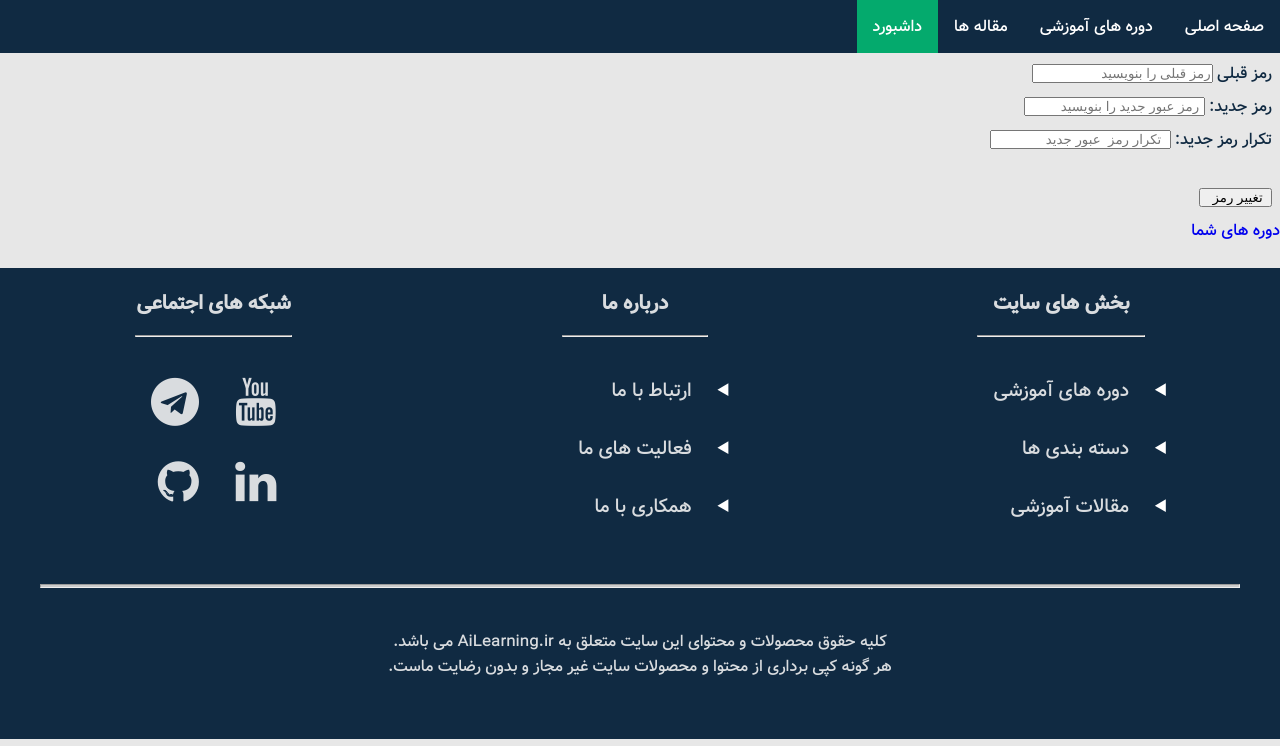
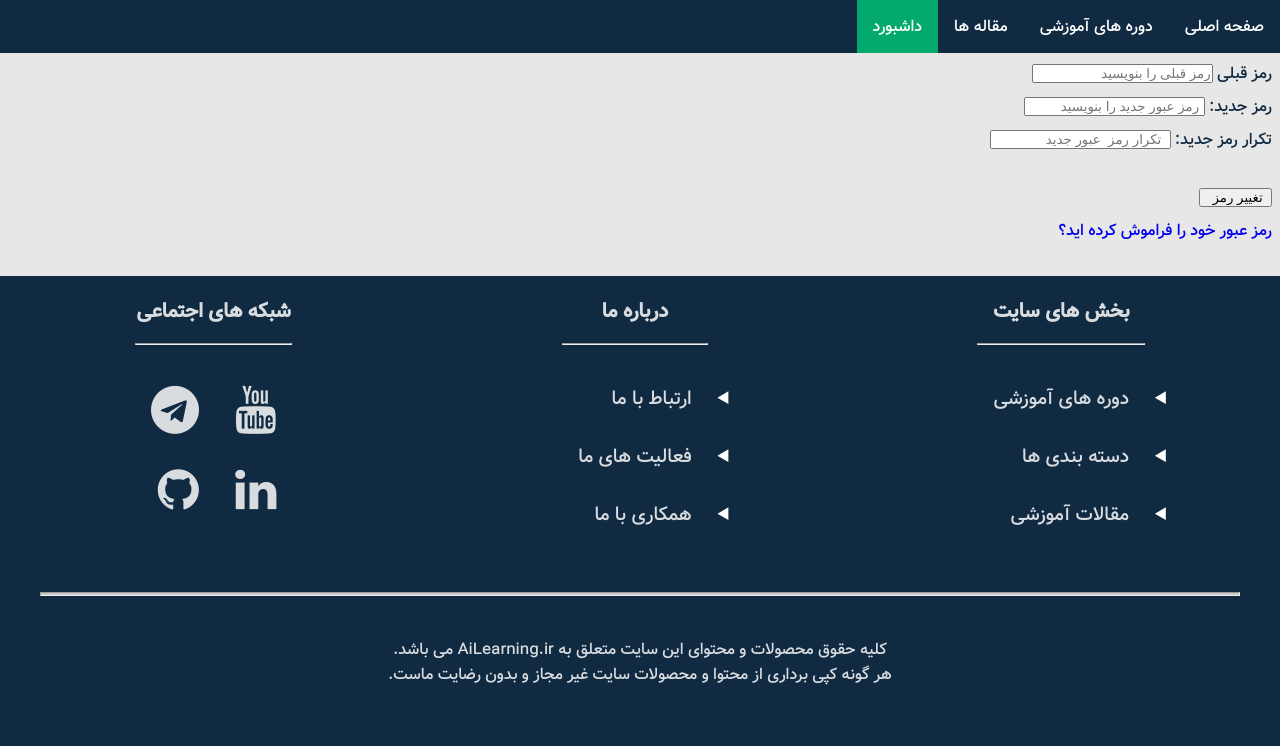
Before and after one commit to Saeid-Shakeri/AiLearning, a Django app: template templates/user/change_password.html in a window 1280 px wide. Shown: the top 746 px of the page. Run offline with Django 3.2, Linux system fonts and the light colour scheme; the template is opened without the code that fills it, so the values that code supplies are empty; parts of the project's set-up code (start-up, migrations or seed data) failed here and were passed over; some libraries are stand-ins or nearby versions.

Commit message:
some changes

```diff
--- a/templates/course/lesson.html
+++ b/templates/course/lesson.html
@@ -26,9 +26,11 @@ AiLearning | {{lesson.name}}
     {{lesson.name}}
 
     <p>
+        {% if lesson.video %}
     <video controls height="400" width="400">
         <source src="{{lesson.video.url}}" type="video/mp4">
     </video>
+    {% endif %}
     </p>
 {{lesson.body}}
     <p>
--- a/templates/user/change_password.html
+++ b/templates/user/change_password.html
@@ -42,10 +42,8 @@
         </form>
     </div>
     <div>
-        {% comment %} <p>  <a href="{% url 'user:resetpass' %}">    رمز عبور خود را فراموش کرده اید؟ </a> </p> {% endcomment %}
-    </div>
-    <div>
-        <a href="{% url 'resetpass' %}"> دوره های شما  </a>
+        <p>  <a href="{% url 'resetpass' %}">    رمز عبور خود را فراموش کرده اید؟ </a> </p>
     </div>
 
+
 {% endblock %}
```
